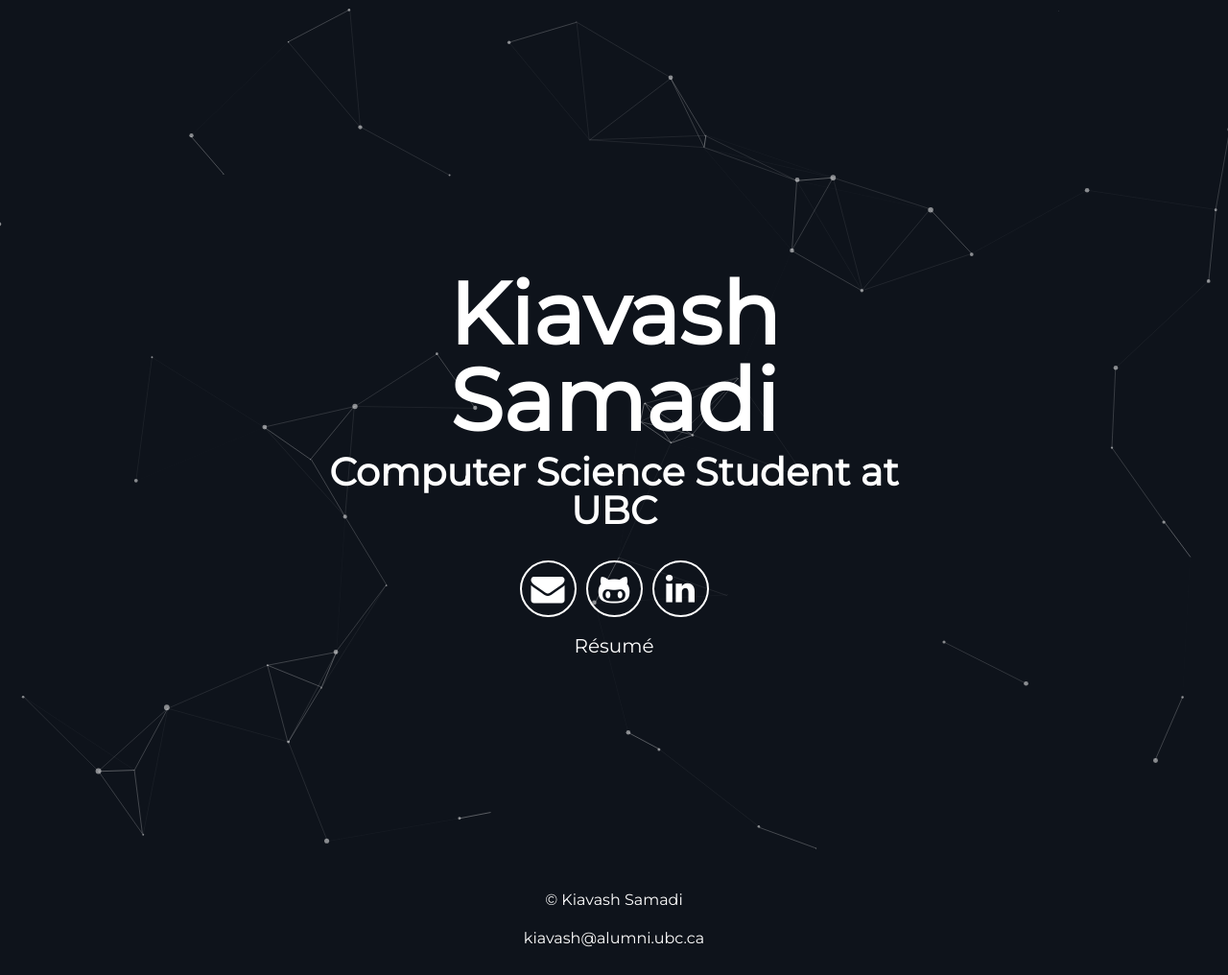
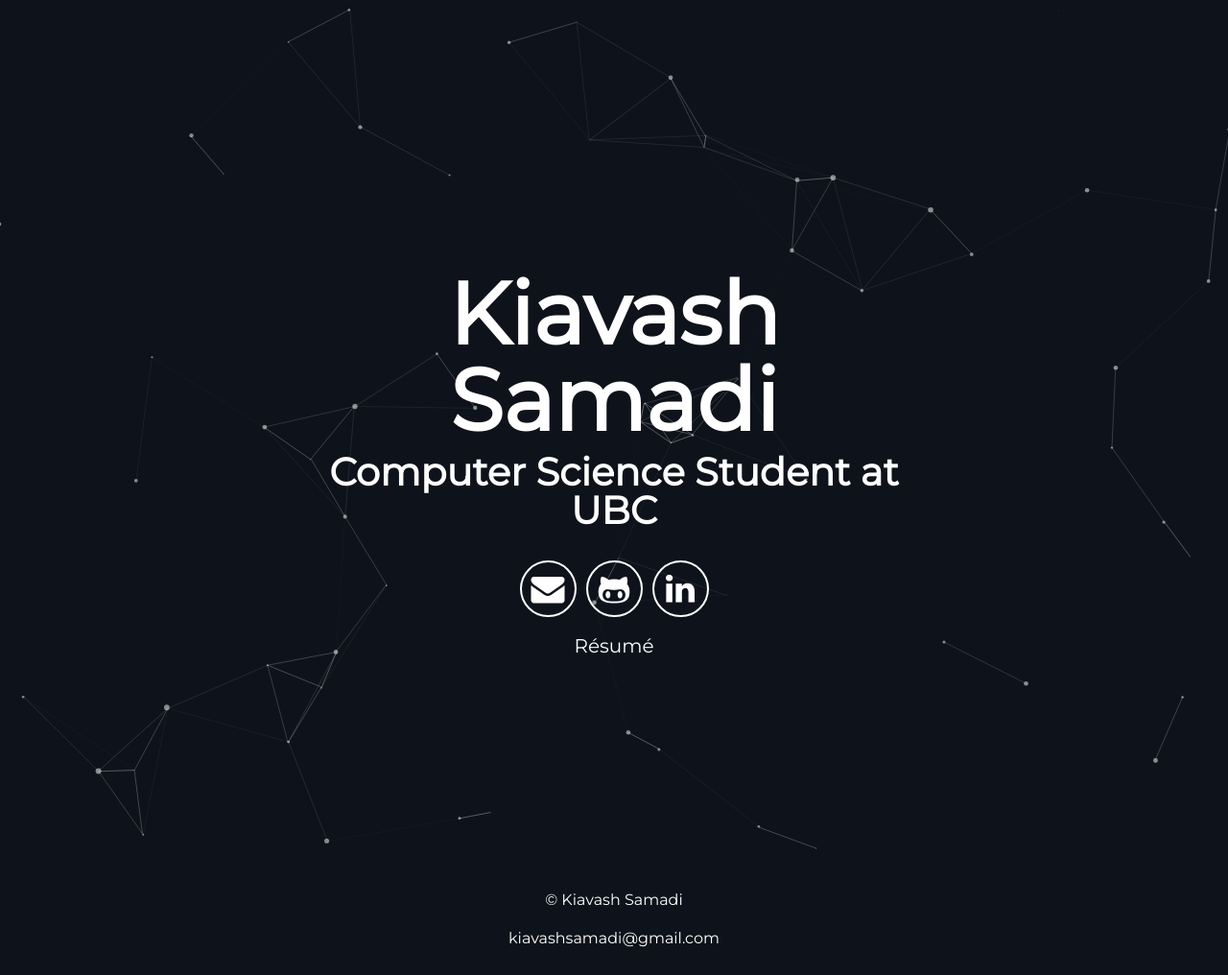
Before and after one commit to kiavashsamadi/kiavashsamadi.github.io, a Jekyll site: the page built from index.html, in a window 1280 px wide. Shown: the whole page at 96% size. Built offline with Jekyll 4.4.1, drawn with Linux system fonts in a browser that asks for light colours.

Commit message:
Update email

```diff
--- a/_config.yml
+++ b/_config.yml
@@ -8,7 +8,7 @@ url: "https://www.kiavashsamadi.com"
 username: Kiavash Samadi
 user_description: This website is a work in progress.
 user_title: Computer Science Student at UBC
-email: kiavash@alumni.ubc.ca
+email: kiavashsamadi@gmail.com
 # twitter_username:
 # github_username:
 
--- a/_includes/header.html
+++ b/_includes/header.html
@@ -5,7 +5,7 @@
         <span class="site-description">{{site.user_title}}</span>
       </h1>
       <div class="header-icons">
-        <a aria-label="Email" href="mailto:kiavash@alumni.ubc.ca"><i class="icon fa fa-envelope"></i></a>
+        <a aria-label="Email" href="mailto:kiavashsamadi@gmail.com"><i class="icon fa fa-envelope"></i></a>
         <!-- <a aria-label="Twitter" target="_blank" href="#"><i class="icon fa fa-twitter" aria-hidden="true"></i></a> -->
         <a aria-label="Github" target="_blank" href="https://github.com/kiavashsamadi"><i class="icon fa fa-github-alt" aria-hidden="true"></i></a>
         <a aria-label="LinkedIn" target="_blank" href="https://linkedin.com/in/kiavashsamadi"><i class="icon fa fa-linkedin" aria-hidden="true"></i></a>
```
